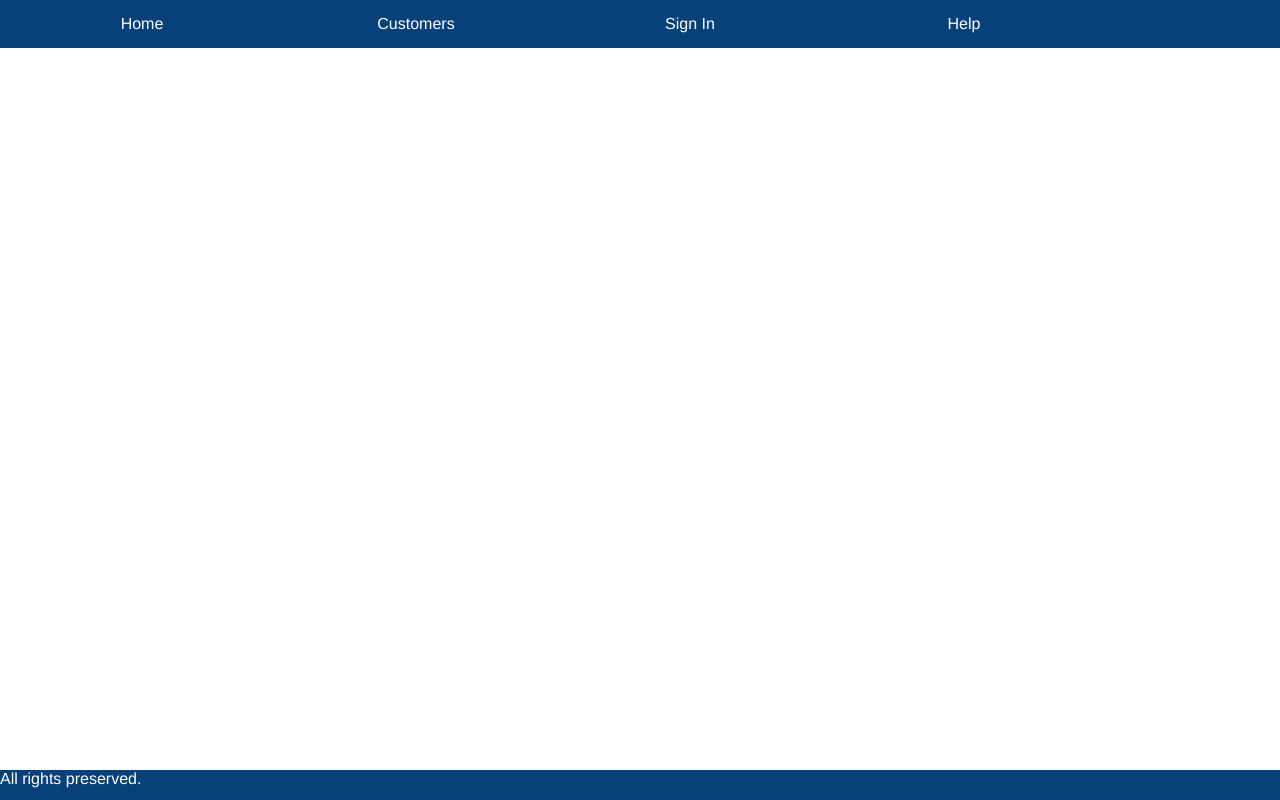
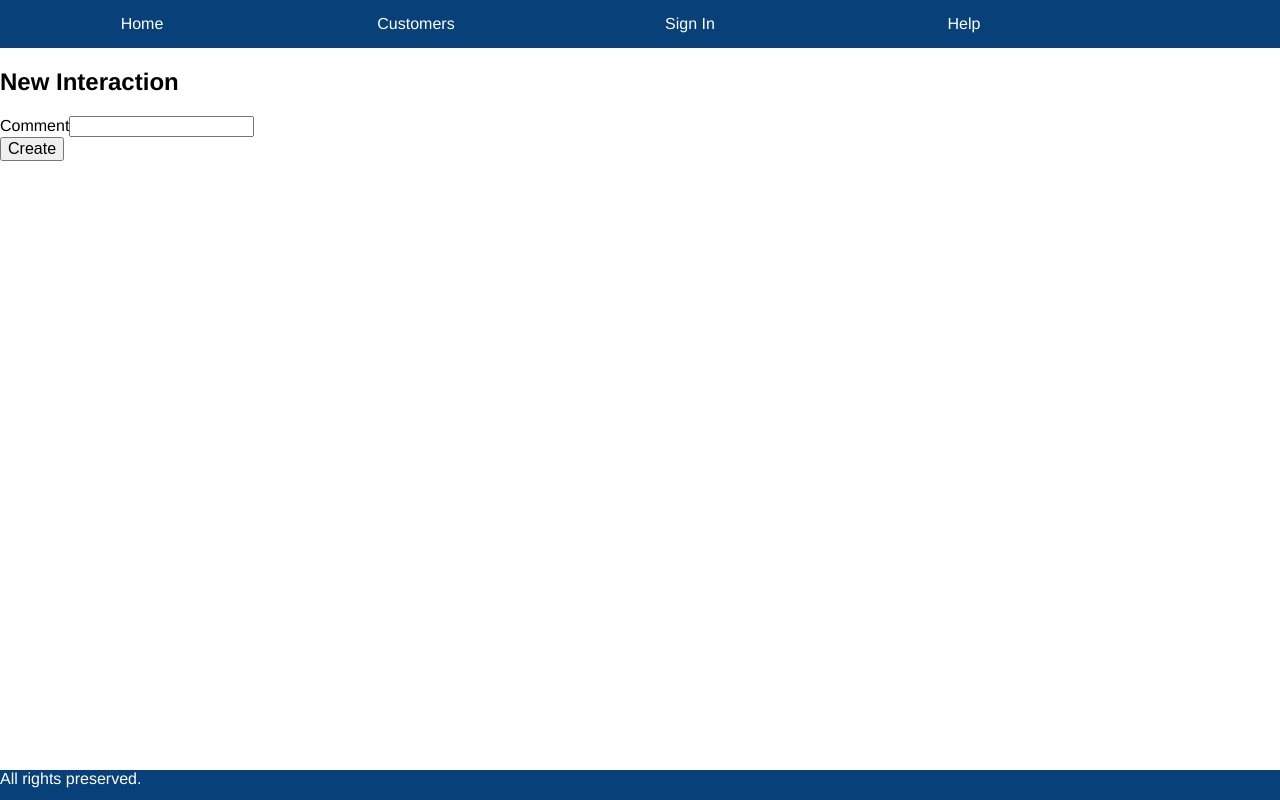
Before and after one commit to Alex-Dinu/crmUx, a React (Create React App) app: page /interaction in a window 1280 px wide. Built offline with nearby package versions, Linux system fonts and the light colour scheme; the HTML template or start-up script is replaced by a standard one.

Commit message:
Fixed routing and added initial login screen.

```diff
--- a/package.json
+++ b/package.json
@@ -4,6 +4,7 @@
   "private": true,
   "dependencies": {
     "@material-ui/core": "^4.11.0",
+    "@material-ui/icons": "^4.9.1",
     "@testing-library/jest-dom": "^4.2.4",
     "@testing-library/react": "^9.5.0",
     "@testing-library/user-event": "^7.2.1",
--- a/src/App.js
+++ b/src/App.js
@@ -7,6 +7,7 @@ import SignIn from "./screens/SignIn";
 import CustomersScreen from "./screens/CustomersScreen";
 import CustomerScreen from "./screens/CustomerScreen";
 import HelpScreen from "./screens/HelpScreen";
+import InteractionMaintenanceContainer from "./components/interactions/InteractionMaintenanceContainer";
 
 function App() {
   // const openMenu = () => {
@@ -25,18 +26,22 @@ function App() {
 
           <div id="hamitems">
             <a href="/">Home</a>
-            <a href="/CustomersScreen">Customers</a>
+            <a href="/customersscreen">Customers</a>
             <a href="/signin">Sign In</a>
-            <a href="/HelpScreen">Help</a>
+            <a href="/helpscreen">Help</a>
           </div>
         </nav>
       </div>
 
       <div className="main">
         {/* <div className="content"> */}
-        <Route path="/CustomerScreen" component={CustomerScreen} />
-        <Route path="/CustomersScreen" component={CustomersScreen} />
-        <Route path="/HelpScreen" component={HelpScreen} />
+        <Route
+          path="/interaction"
+          component={InteractionMaintenanceContainer}
+        />
+        <Route path="/customerscreen" component={CustomerScreen} />
+        <Route path="/customersscreen" component={CustomersScreen} />
+        <Route path="/helpscreen" component={HelpScreen} />
         <Route path="/signout" component={SignOut} />
         <Route path="/signin" component={SignIn} />
         <Route path="/" exact={true} component={HomeScreen} />
--- /dev/null
+++ b/src/components/interactions/InteractionMaintenanceComponent.js
@@ -0,0 +1,56 @@
+import React, { useState } from "react";
+import PropTypes from "prop-types";
+
+function InteractionMaintenanceComponent(props) {
+  const [comment, setComment] = useState("");
+  //const { customerId, interactionId } = useParams();
+
+  const updateInteraction = () => {
+    console.log(
+      ">>> InteractionMaintenanceComponent.updateInteraction : " +
+        "/interaction/" +
+        props.customerId +
+        "/" +
+        props.interactionId +
+        "/" +
+        comment
+    );
+    props.onButtonClickHandler(comment);
+  };
+  return (
+    <div>
+      <h2 className="text-center">
+        {props.interactionId ? "Edit Interaction" : "New Interaction"}
+      </h2>
+      <form>
+        <div className="form-group">
+          <label htmlFor="comment">Comment</label>
+          <input
+            type="text"
+            name="comment"
+            id="comment"
+            onChange={(e) => setComment(e.target.value)}
+          ></input>
+        </div>
+
+        <button
+          className="btn btn-success"
+          onClick={() => {
+            // props.onButtonClickHandler(comment);
+            updateInteraction();
+          }}
+        >
+          {props.interactionId ? "Update" : "Create"}
+        </button>
+      </form>
+    </div>
+  );
+}
+
+InteractionMaintenanceComponent.propTypes = {
+  interactionId: PropTypes.string,
+  customerId: PropTypes.string,
+  onButtonClickHandler: PropTypes.func.isRequired,
+};
+
+export default InteractionMaintenanceComponent;
--- /dev/null
+++ b/src/components/interactions/InteractionMaintenanceContainer.js
@@ -0,0 +1,83 @@
+import React, { useEffect, useState } from "react";
+import { useParams, useHistory } from "react-router-dom";
+import PropTypes from "prop-types";
+import InteractionMaintenanceComponent from "./InteractionMaintenanceComponent";
+
+function InteractionMaintenanceContainer(props) {
+  const history = useHistory();
+  //const { customerId, interactionId, comment } = useParams();
+  const customerId = new URLSearchParams(props.location.search).get(
+    "customerid"
+  );
+
+  const interactionId = new URLSearchParams(props.location.search).get(
+    "interactionid"
+  );
+
+  const onButtonClickHandler = (comment) => {
+    console.log(
+      ">>>InteractionMaintenanceContainer.onButtonClickHandler comment=" +
+        comment
+    );
+
+    history.push({
+      pathname: "/customerscreen",
+      search:
+        "?customerid=" +
+        props.customerId +
+        "&interactionid=" +
+        props.interactionId +
+        "&comment=" +
+        comment,
+    });
+  };
+
+  // const submitHandler = (e) => {
+  //   e.preventDefault();
+  //   // dispatch(saveShipping({ address, city, postalCode, country, state }));
+  //   // props.history.push("/payment");
+  //   console.log(">>>InteractionMaintenance.submitHandler comment=" + comment);
+  // };
+  useEffect(() => {
+    //console.log(">>>InteractionMaintenance.useEffect");
+    console.log(
+      ">>>InteractionMaintenanceContainer.useEffect customerId=" +
+        customerId +
+        ", interactionId=" +
+        interactionId
+    );
+    return () => {};
+  }, []);
+
+  return (
+    <InteractionMaintenanceComponent
+      interactionId={interactionId}
+      onButtonClickHandler={onButtonClickHandler}
+    ></InteractionMaintenanceComponent>
+    // <div>
+    //   <h1>Interaction maintenance screen</h1>
+    //   <h2 className="text-center">
+    //     {interactionid ? "Edit Interaction" : "New Interaction"}
+    //   </h2>
+    //   <form onSubmit={submitHandler}>
+    //     <div className="form-group">
+    //       <label htmlFor="comment">Comment</label>
+    //       <input
+    //         type="text"
+    //         name="comment"
+    //         id="comment"
+    //         onChange={(e) => setComment(e.target.value)}
+    //       ></input>
+    //     </div>
+
+    //     <button className="btn btn-success">
+    //       {interactionid ? "Update" : "Create"}
+    //     </button>
+    //   </form>
+    // </div>
+  );
+}
+
+InteractionMaintenanceContainer.propTypes = {};
+
+export default InteractionMaintenanceContainer;
--- a/src/index.css
+++ b/src/index.css
@@ -335,3 +335,9 @@ footer {
     flex: 0 0 20vw;
   }
 }
+
+/* ******************************************************** */
+/*                          Login screen      */
+/* ******************************************************** */
+
+/* TODO: Add styles. */
--- a/src/screens/CustomerScreen.js
+++ b/src/screens/CustomerScreen.js
@@ -1,5 +1,5 @@
 import React, { useEffect, useState } from "react";
-
+import { useHistory } from "react-router-dom";
 import data from "../screens/__mocks__/customerService";
 import inter from "../screens/__mocks__/InteractionService";
 import CustomerCard from "../components/customer/CustomerCard";
@@ -10,10 +10,11 @@ import { AVATAR_IMAGE_PATH } from ".././utils/constants";
 function CustomerScreen(props) {
   const [customer, setCustomer] = useState({});
   const [interactions, setInteractions] = useState([]);
+  const history = useHistory();
 
   // Get the customerId from the query string parameter.
   const customerId = new URLSearchParams(props.location.search).get(
-    "customerId"
+    "customerid"
   );
 
   // This is just a random integer generator function used
@@ -23,10 +24,11 @@ function CustomerScreen(props) {
   }
 
   useEffect(() => {
-    data.getCustomer().then((res) => {
-      setCustomer(res.customer);
-    });
-
+    if (customer.id == undefined) {
+      data.getCustomer().then((res) => {
+        setCustomer(res.customer);
+      });
+    }
     inter.get().then((res) => {
       setInteractions(res.interactions);
     });
@@ -38,7 +40,13 @@ function CustomerScreen(props) {
   };
 
   const addInteractionHandler = () => {
-    console.log(">>> CustomerScreen.addInteractionHandler");
+    console.log(
+      ">>> CustomerScreen.addInteractionHandler customerId=" + customerId
+    );
+    history.push({
+      pathname: "/interaction",
+      search: "?customerid=" + customerId,
+    });
   };
 
   const deleteInteractionHandler = (interactionId) => {
--- a/src/screens/CustomersScreen.js
+++ b/src/screens/CustomersScreen.js
@@ -1,15 +1,15 @@
 import React, { useEffect, useState } from "react";
-import Customer from "../components/customer/Customers";
+
 import data from "./__mocks__/customerService";
 import CustomerCard from "../components/customer/CustomerCard";
 import { TextField } from "@material-ui/core";
 import SkeletonCustomers from "./SkeletonCustomers";
+import { AVATAR_IMAGE_PATH } from "../utils/constants";
 
 function CustomersScreen(props) {
   const [customers, setCustomers] = useState([]);
   const [loading, setLoading] = useState(false);
 
-  const imagePath = "../images/avatars";
   function getRandomInt(max) {
     return Math.floor(Math.random() * Math.floor(max));
   }
@@ -47,7 +47,7 @@ function CustomersScreen(props) {
               <li key={customer.id}>
                 <CustomerCard
                   customer={customer}
-                  imagePath={imagePath + "/" + getRandomInt(6) + ".png"}
+                  imagePath={AVATAR_IMAGE_PATH + "/" + getRandomInt(6) + ".png"}
                 ></CustomerCard>
               </li>
             ))}
--- a/src/screens/SignIn.js
+++ b/src/screens/SignIn.js
@@ -1,7 +1,89 @@
-import React from 'react';
+import React from "react";
+import clsx from "clsx";
+import { makeStyles } from "@material-ui/core/styles";
+import IconButton from "@material-ui/core/IconButton";
+import Input from "@material-ui/core/Input";
+import FilledInput from "@material-ui/core/FilledInput";
+import OutlinedInput from "@material-ui/core/OutlinedInput";
+import InputLabel from "@material-ui/core/InputLabel";
+import InputAdornment from "@material-ui/core/InputAdornment";
+import FormHelperText from "@material-ui/core/FormHelperText";
+import FormControl from "@material-ui/core/FormControl";
+import TextField from "@material-ui/core/TextField";
+import Visibility from "@material-ui/icons/Visibility";
+import VisibilityOff from "@material-ui/icons/VisibilityOff";
+
 function SignIn(props) {
-    return (
-        <div>Sign In</div>
-    );
+  const useStyles = makeStyles((theme) => ({
+    root: {
+      display: "flex",
+      flexWrap: "wrap",
+    },
+    margin: {
+      margin: theme.spacing(1),
+    },
+    withoutLabel: {
+      marginTop: theme.spacing(3),
+    },
+    textField: {
+      width: "25ch",
+    },
+  }));
+
+  const classes = useStyles();
+  const [values, setValues] = React.useState({
+    amount: "",
+    password: "",
+    weight: "",
+    weightRange: "",
+    showPassword: false,
+  });
+  const handleChange = (prop) => (event) => {
+    setValues({ ...values, [prop]: event.target.value });
+  };
+  const handleClickShowPassword = () => {
+    setValues({ ...values, showPassword: !values.showPassword });
+  };
+
+  const handleMouseDownPassword = (event) => {
+    event.preventDefault();
+  };
+  return (
+    <div>
+      <div>
+        {" "}
+        <TextField
+          id="margin-none"
+          defaultValue="Email Address"
+          className={classes.textField}
+          helperText="The email address you used during registyration."
+        />
+      </div>
+      <div>
+        <FormControl className={clsx(classes.margin, classes.textField)}>
+          <InputLabel htmlFor="standard-adornment-password">
+            Password
+          </InputLabel>
+          <Input
+            id="standard-adornment-password"
+            type={values.showPassword ? "text" : "password"}
+            value={values.password}
+            onChange={handleChange("password")}
+            endAdornment={
+              <InputAdornment position="end">
+                <IconButton
+                  aria-label="toggle password visibility"
+                  onClick={handleClickShowPassword}
+                  onMouseDown={handleMouseDownPassword}
+                >
+                  {values.showPassword ? <Visibility /> : <VisibilityOff />}
+                </IconButton>
+              </InputAdornment>
+            }
+          />
+        </FormControl>
+      </div>
+    </div>
+  );
 }
 export default SignIn;
--- a/src/utils/constants.js
+++ b/src/utils/constants.js
@@ -4,4 +4,4 @@ export const IMAGES_PATH = "../images";
 // Customer Constants
 export const CRM_CUSTOMER_PATH = "/api/customer";
 export const CUSTOMERS_URI = CRM_DOMAIN + CRM_CUSTOMER_PATH;
-export const AVATAR_IMAGE_PATH = "../images/avatars";
+export const AVATAR_IMAGE_PATH = IMAGES_PATH + "/avatars";
```
Also changed, not shown: src/components/customer/CustomerCard.js (+7 -3 lines), src/components/interactions/InteractionCard.js (+3 -7 lines), 2 other files (tests, documents, lock files or other folders).
